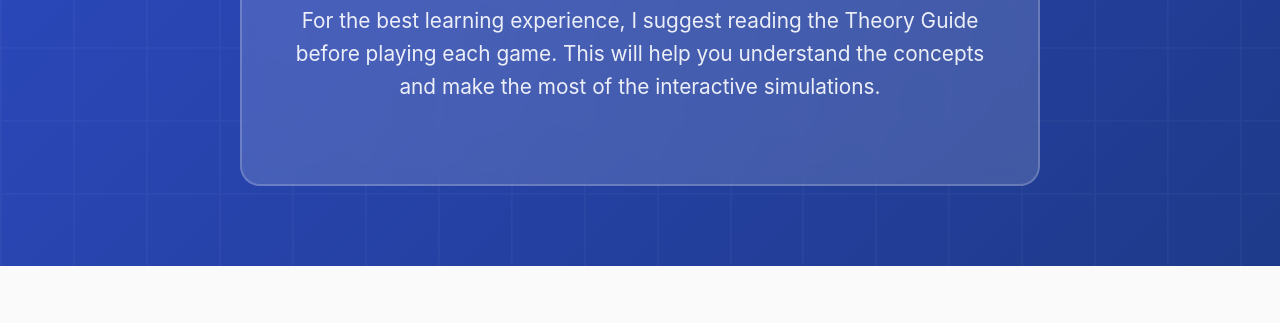
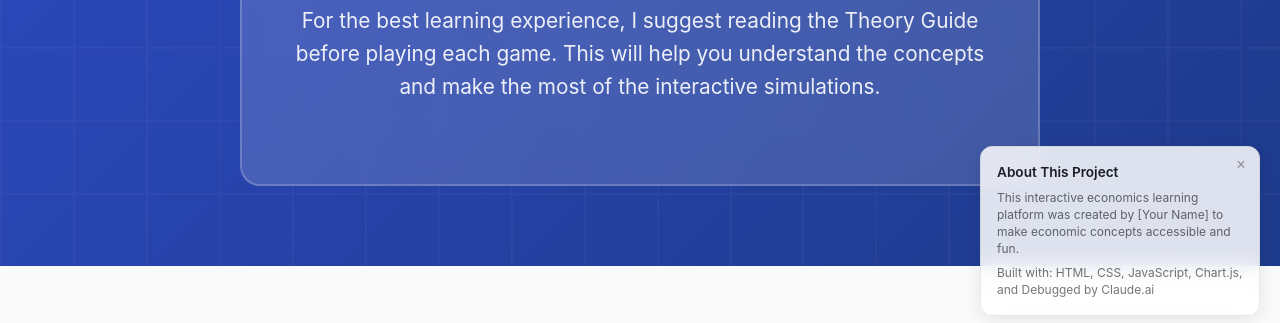
Before and after one commit to Vxictorr/economics-game-hub, a plain HTML site: page index.html in a window 1280 px wide. Shown: the part 464-787 px from the top of the page. Drawn offline with Linux system fonts and the light colour scheme.

Commit message:
Update index.html

```diff
--- a/index.html
+++ b/index.html
@@ -438,8 +438,6 @@
     z-index: 1000;
     transition: all 0.3s ease;
     opacity: 0.9;
-    /* Add this for the close button positioning */
-    position: relative;
 }
 
 .creator-info:hover {
@@ -448,7 +446,6 @@
     box-shadow: 0 8px 30px rgba(0, 0, 0, 0.15);
 }
 
-/* ADD THESE NEW STYLES FOR THE CLOSE BUTTON */
 .close-btn {
     position: absolute;
     top: 8px;
@@ -481,7 +478,6 @@
     font-size: 0.85rem;
     color: #1a1a1a;
     font-weight: 600;
-    /* Add padding to avoid overlap with close button */
     padding-right: 20px;
 }
 
```
